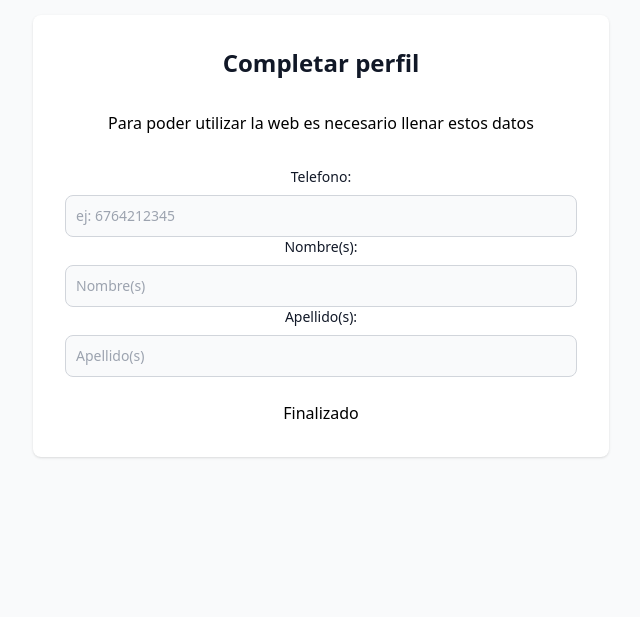
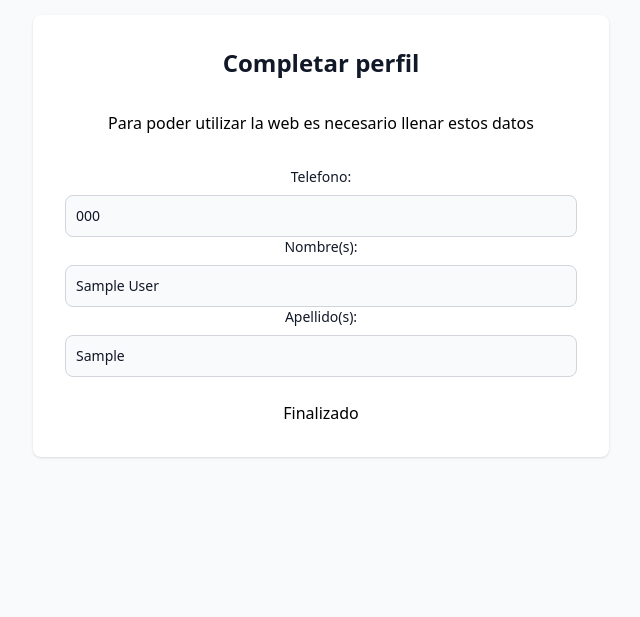
Before and after one commit to JesusM15/viviendalibre-10, a Django app: page /completar-perfil/ in a window 1280 px wide. Shown: the part 65-682 px from the top of the page, without its empty margins (319-959 px from the left). Run offline with Django 4.2, Linux system fonts and the light colour scheme; a user stored in the database is signed in; tables that the repository leaves empty hold one stand-in row (values such as "Sample post"); parts of the project's set-up code (start-up, migrations or seed data) failed here and were passed over; some libraries are stand-ins or nearby versions.

Commit message:
editar datos

```diff
--- a/templates/accounts/edit_profile.html
+++ b/templates/accounts/edit_profile.html
@@ -14,12 +14,12 @@
       {% csrf_token %}
 
         <label  class="block mb-2 text-sm font-medium text-gray-900">Telefono:</label>
-        <input type="text" name="telefono" placeholder="ej: 6764212345" required class="bg-gray-50 border border-gray-300 text-gray-900 sm:text-sm rounded-lg focus:ring-primary-500 focus:border-primary-500 block w-full p-2.5">
+        <input type="text" {% if request.user.telefono == '1' %}  {% else %}value="{{request.user.telefono}}" {% endif %} name="telefono" placeholder="ej: 6764212345" required class="bg-gray-50 border border-gray-300 text-gray-900 sm:text-sm rounded-lg focus:ring-primary-500 focus:border-primary-500 block w-full p-2.5">
 
         <label class="block mb-2 text-sm font-medium text-gray-900">Nombre(s):</label>
-        <input type="text" name="nombres" placeholder="Nombre(s)" required class="bg-gray-50 border border-gray-300 text-gray-900 sm:text-sm rounded-lg focus:ring-primary-500 focus:border-primary-500 block w-full p-2.5">
+        <input type="text" name="nombres"{% if request.user.nombres == '1' %}  {% else %}value="{{request.user.nombres}}" {% endif %} placeholder="Nombre(s)" required class="bg-gray-50 border border-gray-300 text-gray-900 sm:text-sm rounded-lg focus:ring-primary-500 focus:border-primary-500 block w-full p-2.5">
         <label class="block mb-2 text-sm font-medium text-gray-900">Apellido(s):</label>
-        <input type="text" name="apellidos" placeholder="Apellido(s)" required class="bg-gray-50 border border-gray-300 text-gray-900 sm:text-sm rounded-lg focus:ring-primary-500 focus:border-primary-500 block w-full p-2.5">
+        <input type="text" name="apellidos" {% if request.user.apellidos == '1' %}  {% else %}value="{{request.user.apellidos}}" {% endif %}placeholder="Apellido(s)" required class="bg-gray-50 border border-gray-300 text-gray-900 sm:text-sm rounded-lg focus:ring-primary-500 focus:border-primary-500 block w-full p-2.5">
 
         <br>
       <button class="primaryAction" type="submit">Finalizado</button>
```
